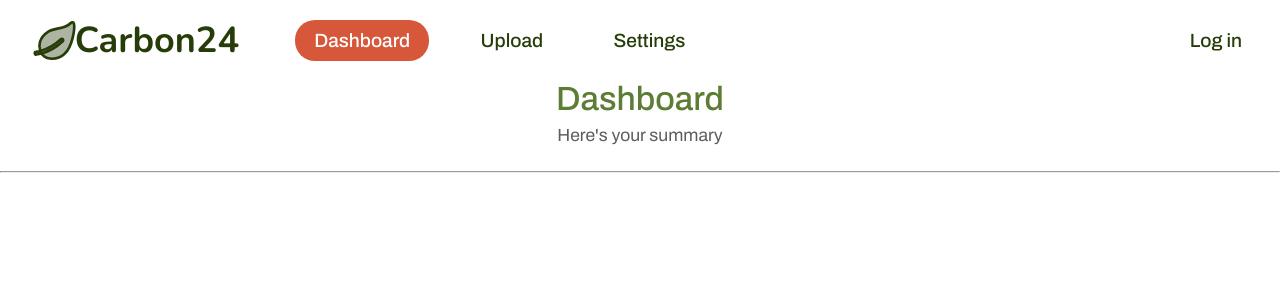
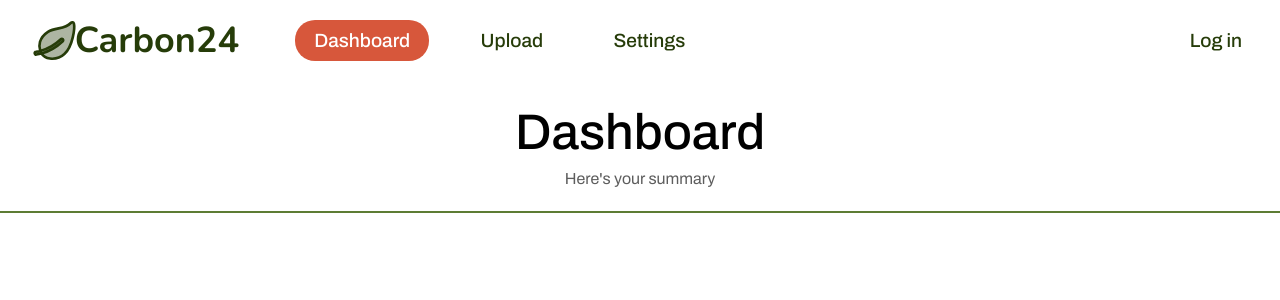
Before and after one commit to user2830581/project, a React (Create React App) app in the folder frontend/: page /dashboard in a window 1280 px wide. Shown: the top 300 px of the page. Built offline with nearby package versions, Linux system fonts and the light colour scheme.

Commit message:
Added title styling, and variables for colours

```diff
--- a/frontend/src/index.css
+++ b/frontend/src/index.css
@@ -1,13 +1,14 @@
 @import url("https://fonts.googleapis.com/css2?family=Archivo:ital,wght@0,100..900;1,100..900&family=Nunito:ital,wght@0,200..1000;1,200..1000&display=swap");
 
 /* Global Variables */
-:root{
-  --orange:#D7573B;
-  --green:#5D7C34;
-  --light-green:#B3D385;
-  --grey:#5D5D5D;
+:root {
+  --orange: #d7573b;
+  --green: #5d7c34;
+  --light-green: #b3d385;
+  --grey: #5d5d5d;
+}
 
-}
+
 
 /* Global Styles */
 * {
@@ -38,3 +39,30 @@ a {
   color: #000000;
   text-decoration: none;
 }
+
+/* Page Title Styles */
+.title {
+  display: flex;
+  width: 100%;
+  flex-direction: column;
+  padding: 1.75em 0em;
+}
+
+.title hr {
+  border: 1px solid var(--green);
+  margin: 0;
+  padding:0;
+}
+
+.title p {
+  color: var(--grey);
+  font-size: 1em;
+}
+
+.title h1 {
+  color: #000000;
+  font-size: 50px;
+  line-height: 55%;
+  padding: 0.2em;
+  margin-bottom: 0.1em;
+}
```
